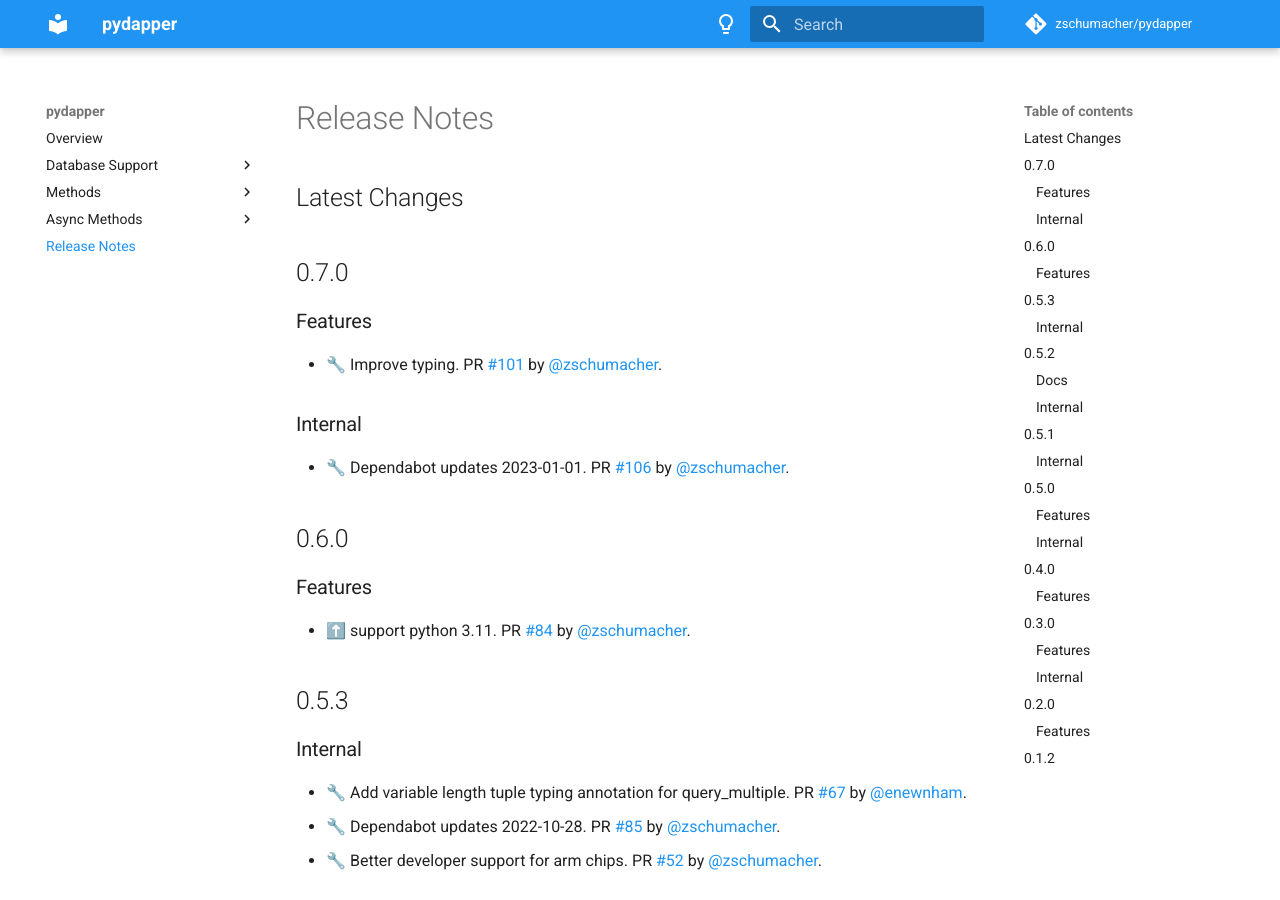
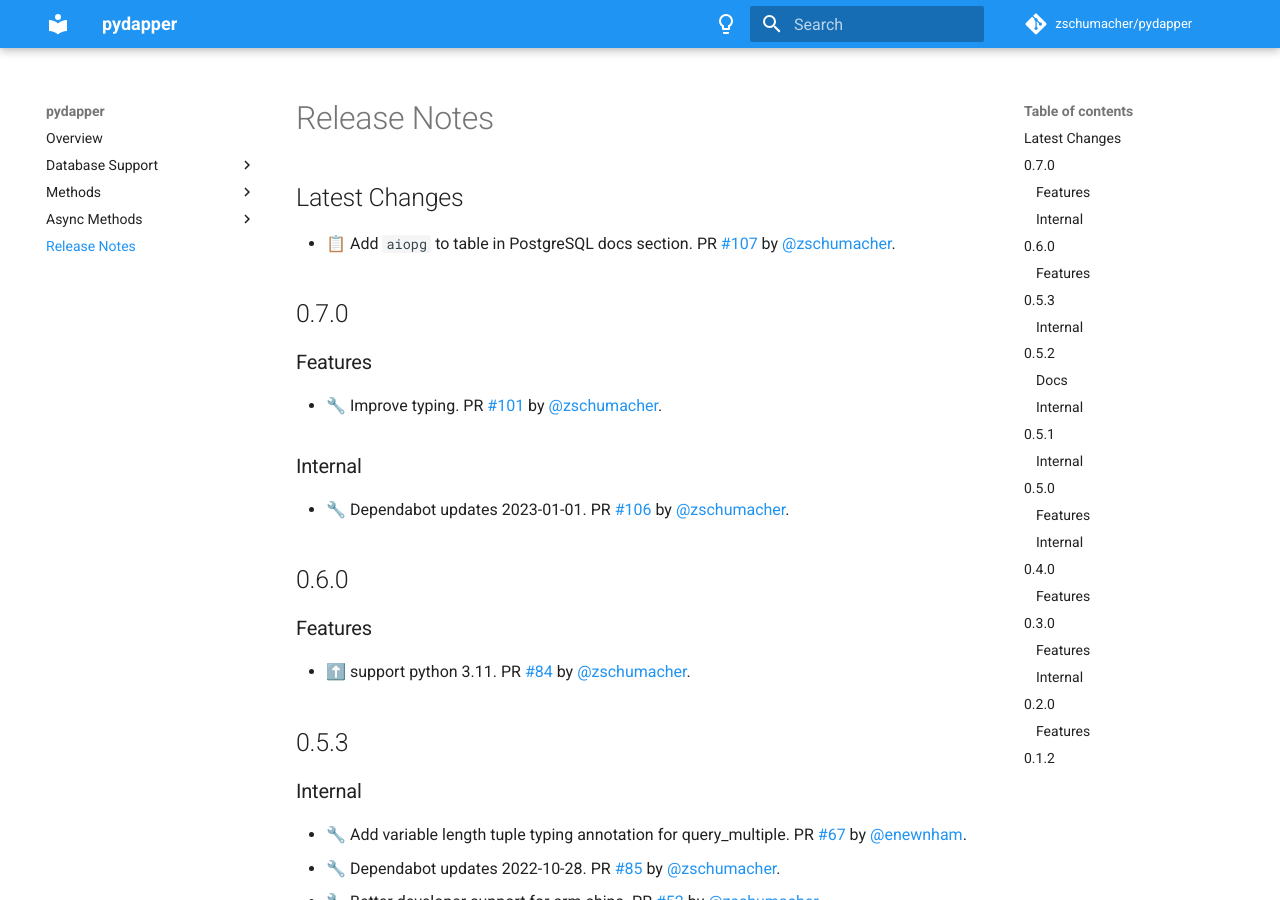
Before and after one commit to zschumacher/pydapper, an MkDocs documentation site: the page built from docs/release_notes.md, in a window 1280 px wide and 900 px high. Built offline with MkDocs 1.6.1 and Material for MkDocs 9.7.7, drawn with Linux system fonts in a browser that asks for light colours; comment, search, counter and statistics services are not loaded.

Commit message:
📝 Update release notes

```diff
--- a/docs/release_notes.md
+++ b/docs/release_notes.md
@@ -1,6 +1,7 @@
 
 ## Latest Changes
 
+* 📋 Add `aiopg` to table in PostgreSQL docs section. PR [#107](https://github.com/zschumacher/pydapper/pull/107) by [@zschumacher](https://github.com/zschumacher).
 ## 0.7.0
 ### Features
 * 🔧 Improve typing. PR [#101](https://github.com/zschumacher/pydapper/pull/101) by [@zschumacher](https://github.com/zschumacher).
```
